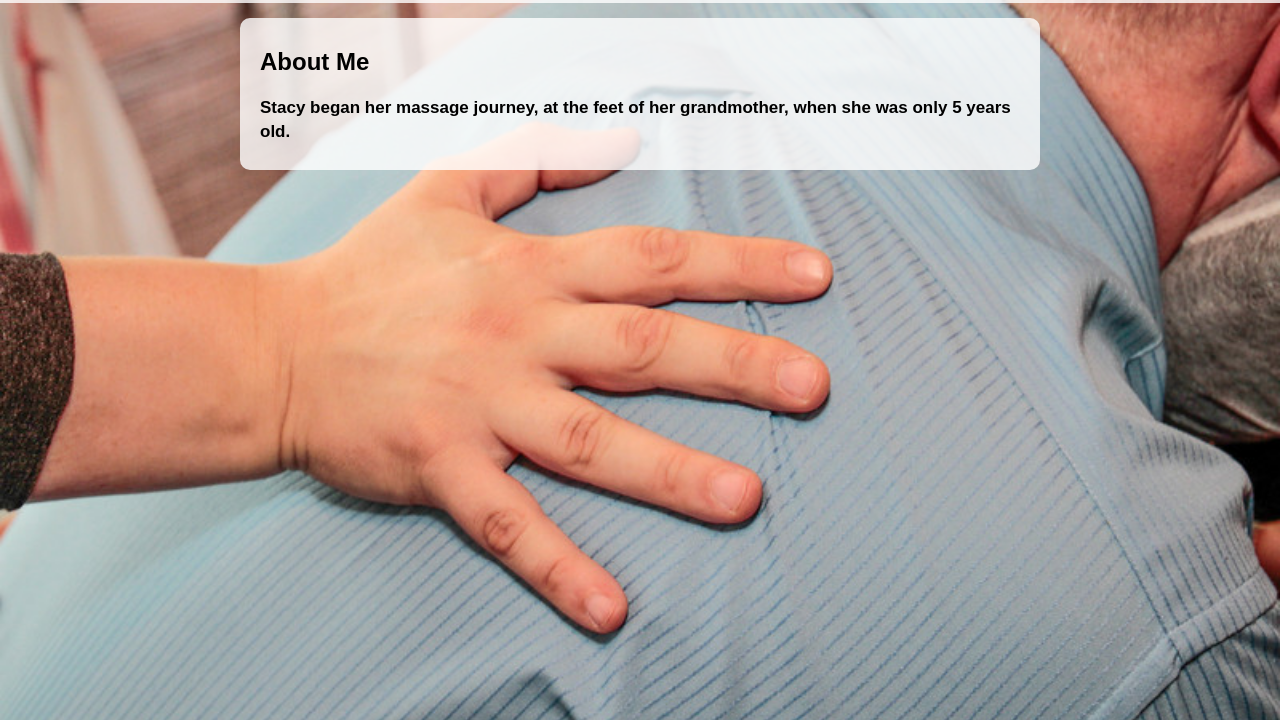
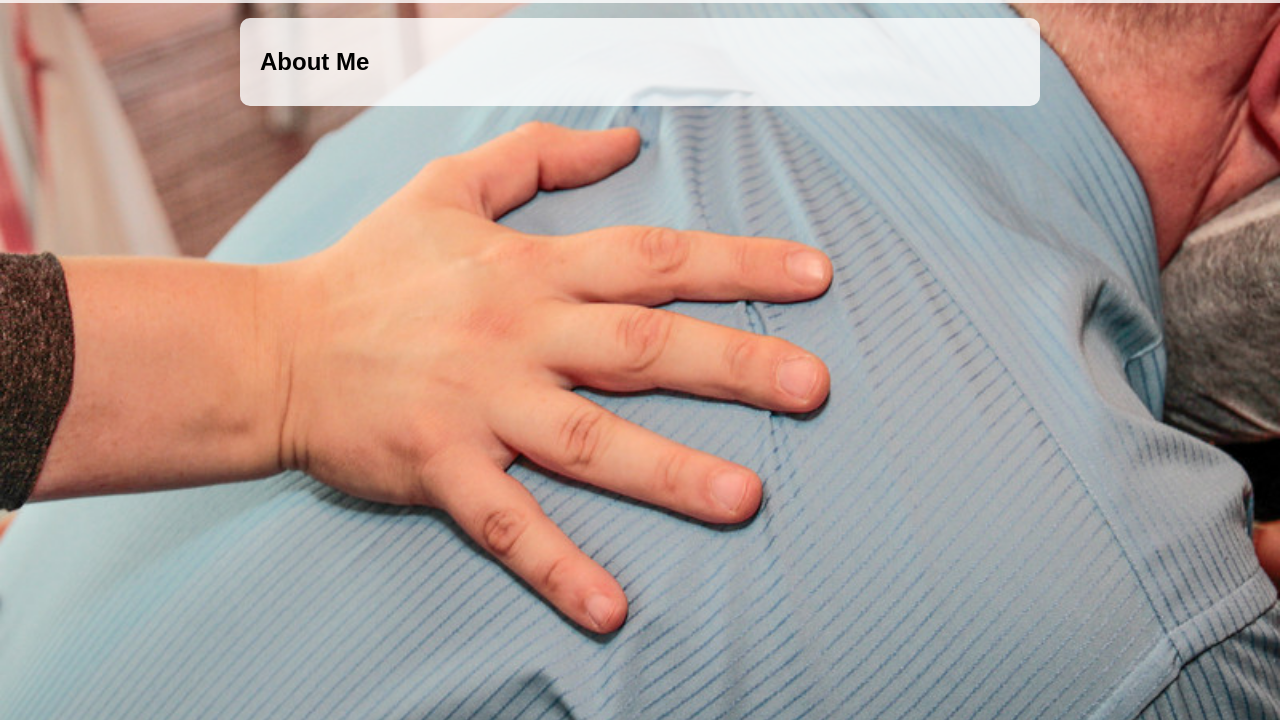
Before and after one commit to chrisbroski/leasuremassage, a plain HTML site: page about.html in a window 1280 px wide. Shown: the part 80-800 px from the top of the page. Drawn offline with Linux system fonts and the light colour scheme.

Commit message:
Update about.html

```diff
--- a/about.html
+++ b/about.html
@@ -26,7 +26,7 @@
 <div class="article">
 
 <h2>About Me</h2>
-<p><strong>Stacy began her massage journey, at the feet of her grandmother, when she was only 5 years old. </strong>
+<!-- <p><strong>Stacy began her massage journey, at the feet of her grandmother, when she was only 5 years old. </strong> -->
 <p>
 <p>
 <!-- <p><a href="https://www.facebook.com/leasuremassage"><img src="img/facebook_link_smalljpg" style="width: 25px; height: 25px"></a> -->
```
